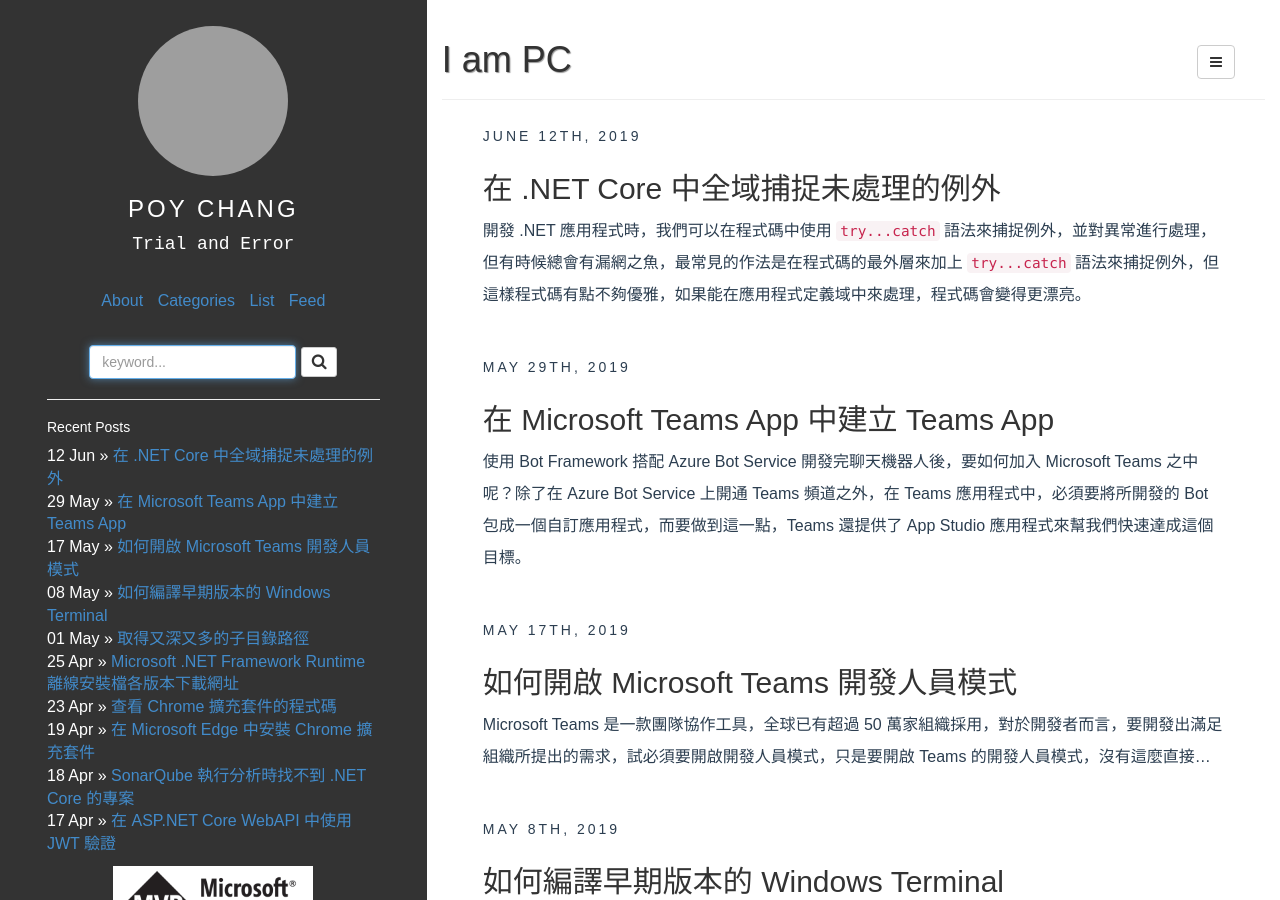
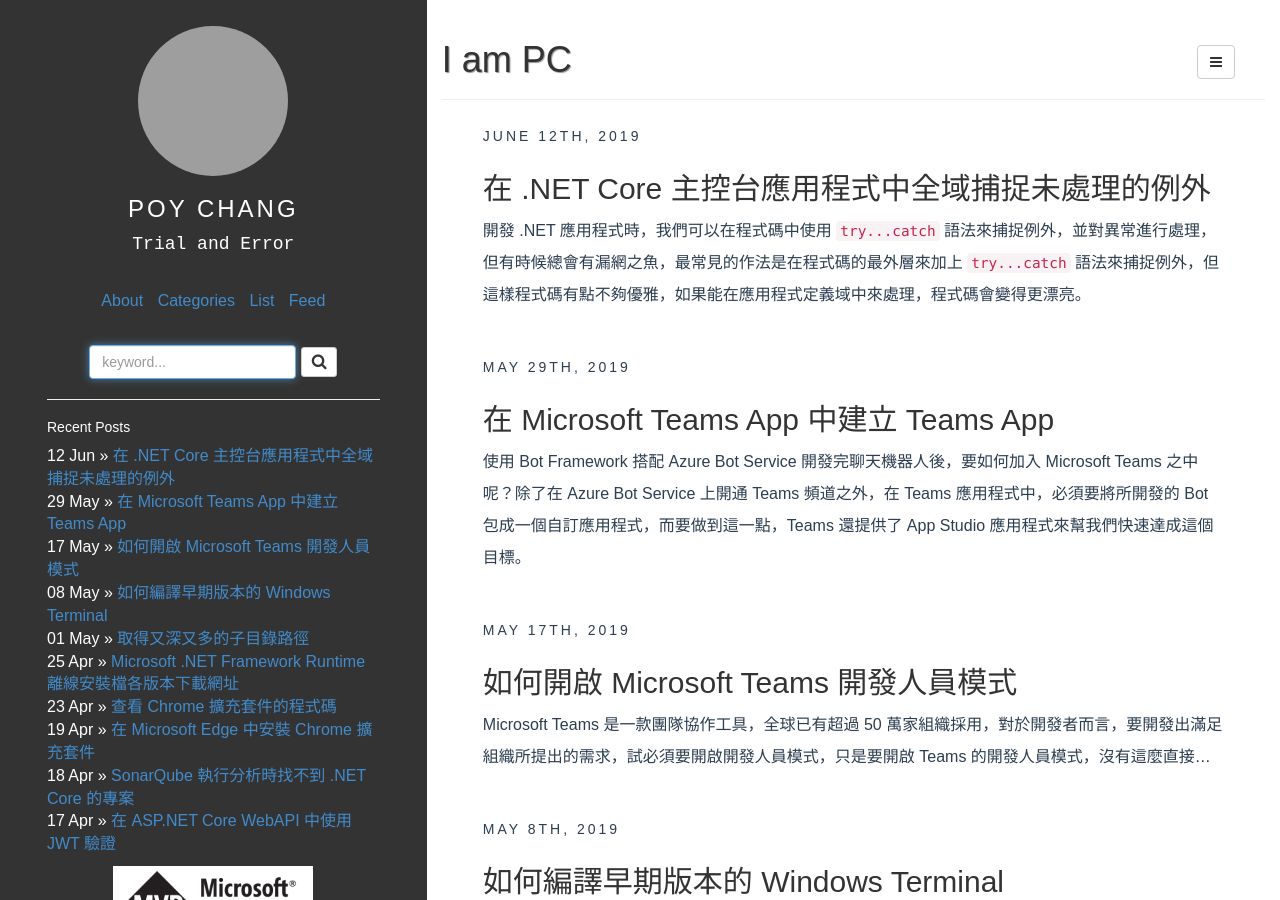
Before and after one commit to poychang/poychang.github.io, a Jekyll site: the page built from index.html, in a window 1280 px wide and 900 px high. Built offline with Jekyll 4.4.1, drawn with Linux system fonts in a browser that asks for light colours; some web fonts are replaced; the list of posts is cut into pages by our own code; grey boxes are pictures that could not be loaded.

Commit message:
alter post

```diff
--- a/_posts/2019-06-12-dotnet-core-global-exception-handler-in-console-application.md
+++ b/_posts/2019-06-12-dotnet-core-global-exception-handler-in-console-application.md
@@ -1,6 +1,6 @@
 ---
 layout: post
-title: 在 .NET Core 中全域捕捉未處理的例外
+title: 在 .NET Core 主控台應用程式中全域捕捉未處理的例外
 date: 2019-06-12 12:53
 author: Poy Chang
 comments: true
```
Also changed, not shown: other parts of _posts/2019-06-12-dotnet-core-global-exception-handler-in-console-application.md (+1 -0 lines).
